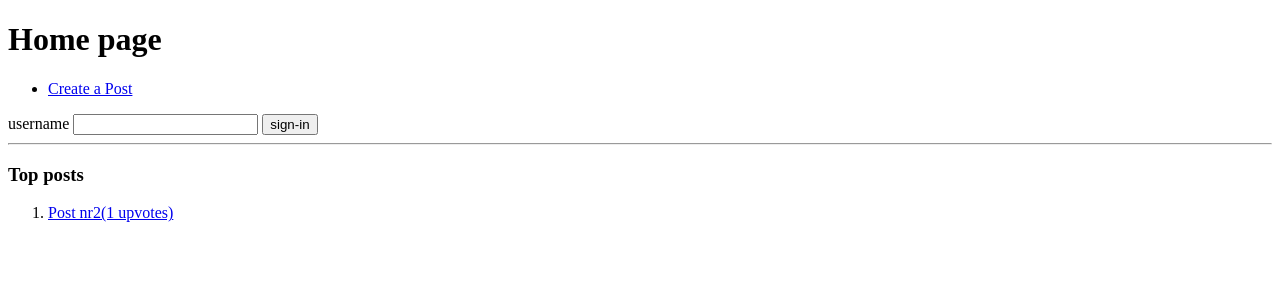
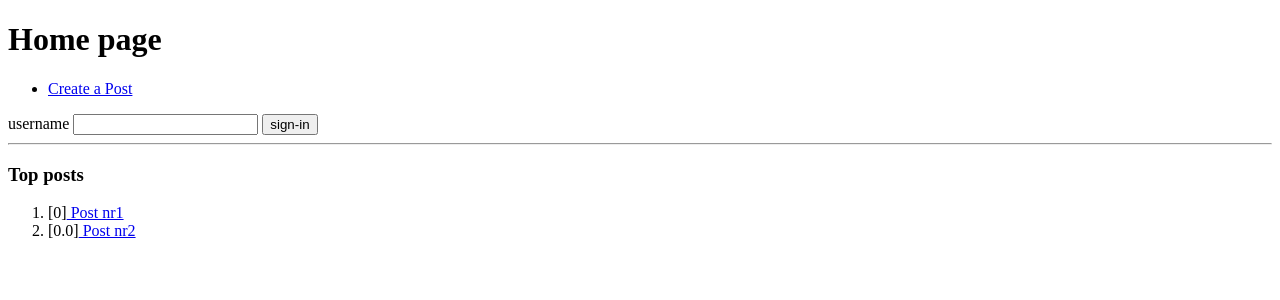
Before and after one commit to sir-ragna/flaskvotes, a Flask app: page / in a window 1280 px wide. Shown: the top 300 px of the page. Run offline with Flask 2, Linux system fonts and the light colour scheme; data comes from the database, SQL or seed files in the repository.

Commit message:
fix top 5

```diff
--- a/app.py
+++ b/app.py
@@ -28,16 +28,20 @@ def get_top_posts(limit=5):
     """Retrieve the top rated posts. Default limit=5"""
     with sqlite3.connect(app.config['DATABASE']) as conn:
         cursor = conn.execute("""
-            SELECT count(*), posts.post_id
-            FROM posts, votes
-            WHERE posts.post_id = votes.post_id
-            AND rating = 'good'
-            GROUP BY rating, posts.post_id
+            SELECT posts.post_id, SUM(
+                CASE WHEN votes.rating IS NULL
+                    THEN 0
+                    ELSE votes.rating
+                END) as 'score'
+            FROM posts
+            LEFT JOIN votes on posts.post_id = votes.post_id
+            GROUP BY posts.post_id
+            ORDER BY score DESC
             LIMIT ?
             """, (limit,))
         posts = []
         for row in cursor.fetchall():
-            posts.append({'good_votes': row[0], 'post_id': row[1]})
+            posts.append({'post_id': row[0], 'score': row[1]})
         return posts
 
 @app.route('/', methods=['GET', 'POST'])
@@ -79,10 +83,18 @@ def view_post(post_id):
 def vote():
     post_id = request.args.get('post_id')
     rating = request.args.get('rating')
+
     if post_id == None:
         return "Cannot vote without post_id", 403
     if not 'username' in session:
         return "Not authenticated", 401
+
+    if rating == 'good':
+        rating = 1
+    elif rating == 'bad':
+        rating = -1
+    else:
+        return "Invalid score provided", 400
 
     try:
         with sqlite3.connect(app.config['DATABASE']) as conn:
--- a/templates/home.html
+++ b/templates/home.html
@@ -21,8 +21,8 @@
 <h3>Top posts</h3>
 <ol>
     {% for post in posts %}
-        <li><a href="{{ url_for('view_post', post_id=post['post_id']) }}">
-            Post nr{{post['post_id']}}({{post['good_votes']}} upvotes)</a></li>
+        <li>[{{post['score']}}]<a href="{{ url_for('view_post', post_id=post['post_id']) }}">
+            Post nr{{post['post_id']}}</a></li>
     {% else %}
     <li>
         <b>No posts yet</b>
```
